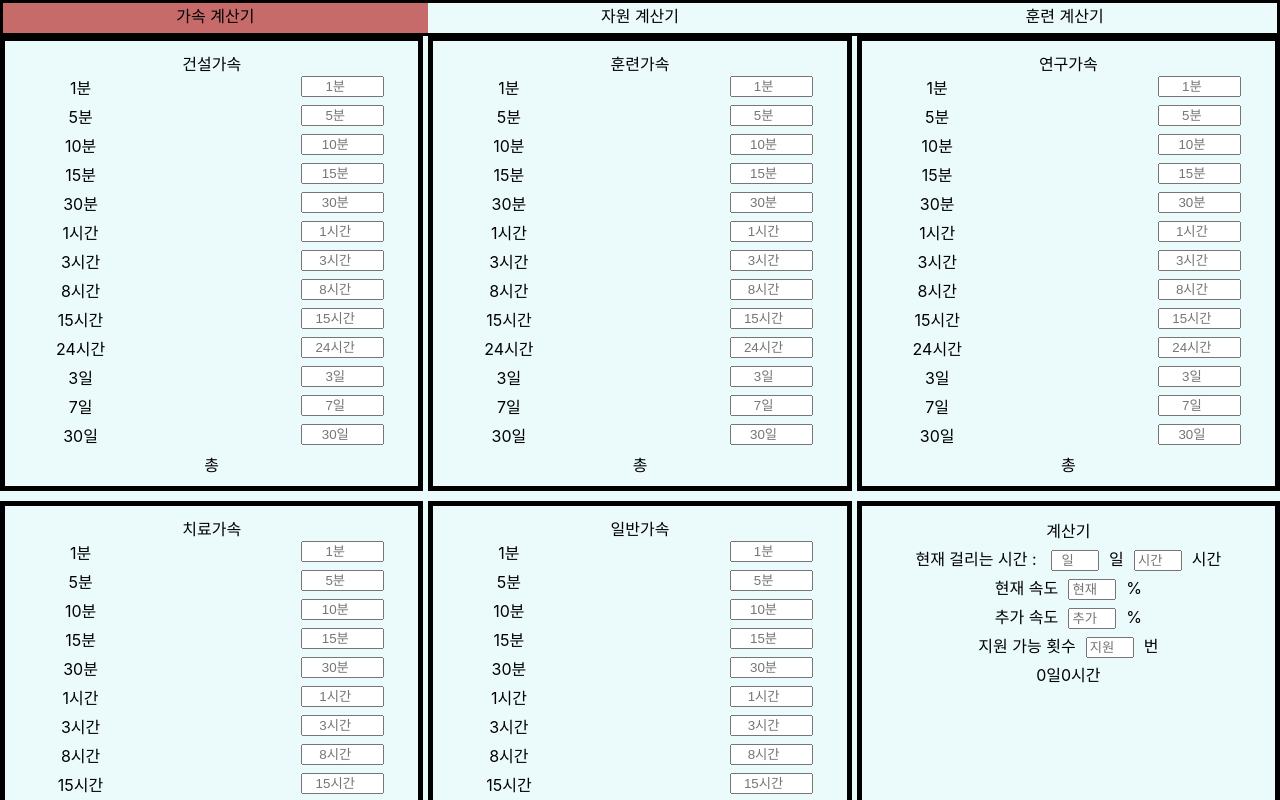
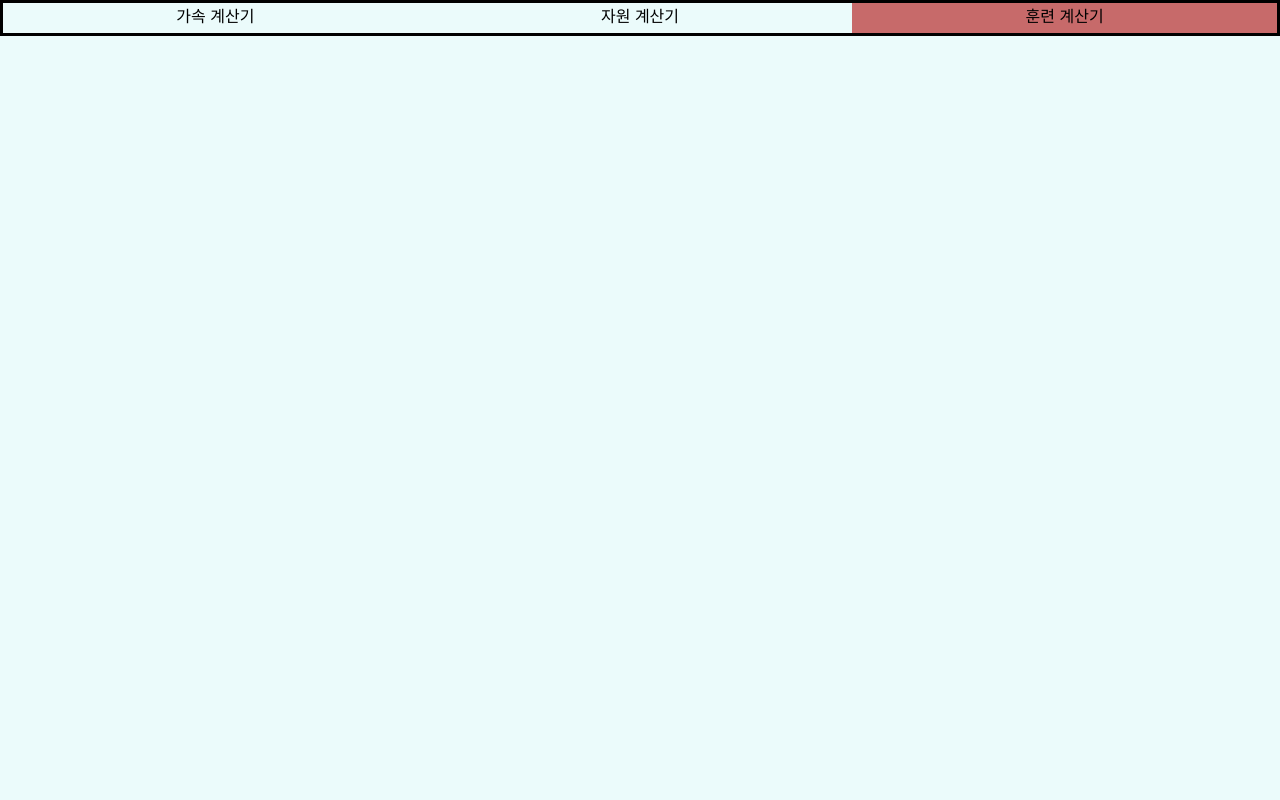
Before and after one commit to KJoobin/rok-acc, a React (Create React App) app: page /training in a window 1280 px wide. Shown: the top 800 px of the page. Built offline with nearby package versions, Linux system fonts and the light colour scheme.

Commit message:
Add react route dom active class

```diff
--- a/src/App.js
+++ b/src/App.js
@@ -4,22 +4,12 @@ import Nav from './Nav';
 import Body from './Body';
 
 class App extends Component {
-  constructor(props) {
-    super(props);
-    this.state = {
-      nav: 'speed',
-    };
-    this.onNav = this.onNav.bind(this);
-  }
-  onNav(nav) {
-    this.setState({ nav });
-  }
   render() {
     return (
       <Router>
         <div className="App">
-          <Nav nav={this.state.nav} onClick={this.onNav} />
-          <Body nav={this.state.nav} />
+          <Nav />
+          <Body />
         </div>
       </Router>
     );
--- a/src/Body.js
+++ b/src/Body.js
@@ -1,7 +1,16 @@
 import React from 'react';
 import Speed from './Speed';
+import { Switch, Route } from 'react-router-dom';
 import './Body.css';
 
-const Body = props => <div>{props.nav === 'speed' && <Speed />}</div>;
+const Body = props => {
+  return (
+    <Switch>
+      <Route exact path="/">
+        <Speed />
+      </Route>
+    </Switch>
+  );
+};
 
 export default Body;
--- a/src/Nav.js
+++ b/src/Nav.js
@@ -1,28 +1,29 @@
 import React from 'react';
-import { Link } from 'react-router-dom';
+import { Link, Switch, Route, useRouteMatch } from 'react-router-dom';
 import './Nav.css';
 
-const Nav = props => {
+const Nav = () => {
   return (
     <div className="Nav">
       <Link
-        to="/acc"
-        className={props.nav === 'speed' ? 'on' : 'off'}
-        onClick={() => props.onClick('speed')}
+        to="/"
+        className={useRouteMatch({ path: '/', exact: true }) ? 'on' : 'off'}
       >
         가속 계산기
       </Link>
       <Link
         to="/resource"
-        className={props.nav === 'money' ? 'on' : 'off'}
-        onClick={() => props.onClick('money')}
+        className={
+          useRouteMatch({ path: '/resource', exact: true }) ? 'on' : 'off'
+        }
       >
         자원 계산기
       </Link>
       <Link
         to="/training"
-        className={props.nav === 'soldier' ? 'on' : 'off'}
-        onClick={() => props.onClick('soldier')}
+        className={
+          useRouteMatch({ path: '/training', exact: true }) ? 'on' : 'off'
+        }
       >
         훈련 계산기
       </Link>
```
